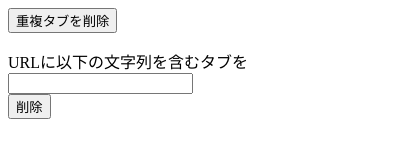
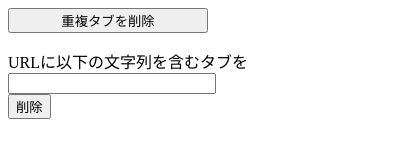
Before and after one commit to marinebox/tab-killer, a browser extension: page popup.html in a window 400 px wide. Drawn offline with Linux system fonts and the light colour scheme.

Commit message:
widen button and inputbox

```diff
--- a/popup.css
+++ b/popup.css
@@ -1,3 +1,11 @@
 body{
     min-width: 200px;
 }
+
+#normal_action{
+    width: 200px;
+}
+
+input{
+    min-width: 200px;
+}
```
